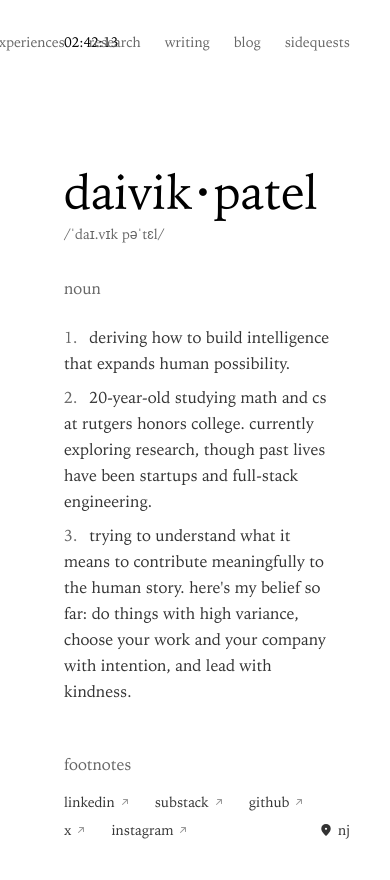
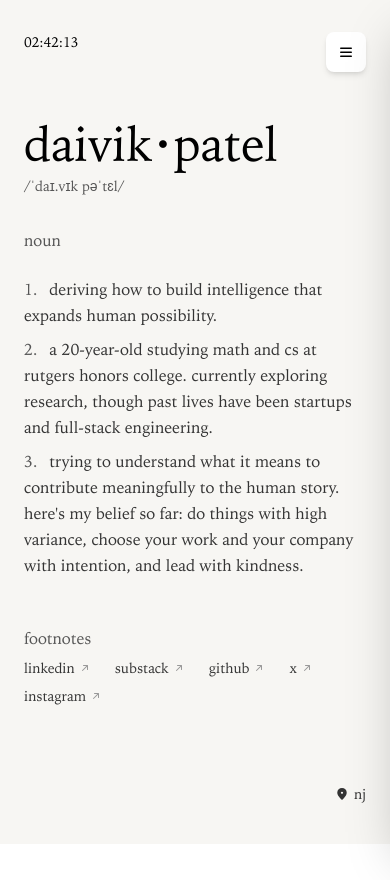
Before and after one commit to daivikk/daivik-site, a Next.js app: page / in a window 390 px wide. After the commit the page ends 844 px from the top, so only its background shows below. Built offline with nearby package versions, Linux system fonts and the light colour scheme.

Commit message:
changed bg color and made mobile friendly nav bar

```diff
--- a/app/blog/page.tsx
+++ b/app/blog/page.tsx
@@ -26,16 +26,16 @@ const blogPosts = [
 
 export default function Blog() {
   return (
-    <main className="relative min-h-screen w-screen pl-16 pr-[60px] py-10 overflow-x-hidden">
+    <main className="relative min-h-screen w-screen px-6 md:pl-16 md:pr-[60px] py-10 overflow-x-hidden">
       <TimeDisplay />
 
       {/* Navigation - top right */}
-      <div className="absolute top-8 right-10">
+      <div className="absolute top-8 right-6 md:right-10">
         <Navigation />
       </div>
 
       {/* Main content area */}
-      <div className="pt-32 max-w-2xl">
+      <div className="pt-20 md:pt-32 max-w-2xl">
         <h1 className="text-[2.75rem] font-normal mb-6 text-black">
           Blog
         </h1>
@@ -50,7 +50,7 @@ export default function Blog() {
                     <path fill="currentColor" d="M18 7.05a1 1 0 0 0-1-1L9 6a1 1 0 0 0 0 2h5.56l-8.27 8.29a1 1 0 0 0 0 1.42a1 1 0 0 0 1.42 0L16 9.42V15a1 1 0 0 0 1 1a1 1 0 0 0 1-1Z"/>
                   </svg>
                 </p>
-                <p className="text-xs text-[#666] mb-2">
+                <p className="text-xs text-[#555] mb-2">
                   {Array.isArray(post.author) ? post.author.join(', ') : post.author} · {post.date}
                 </p>
                 <p className="text-sm">
--- a/app/globals.css
+++ b/app/globals.css
@@ -31,3 +31,7 @@
   font-weight: 700;
   font-style: italic;
 }
+
+main {
+  background-color: #F7F6F3;
+}
--- a/app/page.tsx
+++ b/app/page.tsx
@@ -4,50 +4,50 @@ import LocationIndicator from '../components/LocationIndicator';
 
 export default function Home() {
   return (
-    <main className="relative min-h-screen w-screen pl-16 pr-[60px] py-10">
+    <main className="relative min-h-screen w-screen px-6 md:pl-16 md:pr-[60px] py-10">
       <TimeDisplay />
 
       {/* Navigation */}
-      <div className="absolute top-8 right-10">
+      <div className="absolute top-8 right-6 md:right-10">
         <Navigation />
       </div>
 
       {/* Main content - left aligned */}
-      <div className="max-w-2xl pt-32">
+      <div className="max-w-2xl pt-20 md:pt-32">
         {/* Name as dictionary entry */}
         <h1 className="text-5xl font-normal mb-2 text-black flex items-center">
           daivik<span className="mx-1 inline-block">·</span>patel
         </h1>
 
-        <p className="text-sm text-[#666] mb-8">
+        <p className="text-sm text-[#555] mb-8">
         /ˈdaɪ.vɪk pəˈtɛl/
         </p>
 
-        <p className="text-md text-[#666] mb-6">
+        <p className="text-md text-[#555] mb-6">
           noun
         </p>
 
         {/* Definitions */}
         <div className="flex flex-col gap-2 text-base leading-relaxed text-[#333]">
           <p>
-            <span className="text-[#666] mr-3">1.</span>
+            <span className="text-[#555] mr-3">1.</span>
             deriving how to build intelligence that expands human possibility.
             </p>
 
           <p>
-            <span className="text-[#666] mr-3">2.</span>
-            20-year-old studying math and cs at rutgers honors college. currently exploring research, though past lives have been startups and full-stack engineering.
+            <span className="text-[#555] mr-3">2.</span>
+            a 20-year-old studying math and cs at rutgers honors college. currently exploring research, though past lives have been startups and full-stack engineering.
           </p>
 
           <p>
-            <span className="text-[#666] mr-3">3.</span>
+            <span className="text-[#555] mr-3">3.</span>
             trying to understand what it means to contribute meaningfully to the human story. here's my belief so far: do things with high variance, choose your work and your company with intention, and lead with kindness.
           </p>
         </div>
 
         {/* Social Links */}
         <div className="mt-12">
-          <p className="text-md text-[#666] mb-4">footnotes</p>
+          <p className="text-md text-[#555] mb-2">footnotes</p>
           <div className="flex flex-wrap gap-x-6 gap-y-2">
             <a
               href="https://www.linkedin.com/in/daivik-patel-030b86255"
--- a/components/LocationIndicator.tsx
+++ b/components/LocationIndicator.tsx
@@ -1,6 +1,6 @@
 export default function LocationIndicator() {
   return (
-    <div className="absolute bottom-10 right-10 text-sm text-[#333] flex items-center gap-1">
+    <div className="absolute bottom-10 right-6 md:right-10 text-sm text-[#333] flex items-center gap-1">
       <svg
         xmlns="http://www.w3.org/2000/svg"
         width="16"
--- a/components/Navigation.tsx
+++ b/components/Navigation.tsx
@@ -1,5 +1,6 @@
 'use client';
 
+import { useState } from 'react';
 import Link from 'next/link';
 import { usePathname } from 'next/navigation';
 
@@ -14,9 +15,12 @@ const NAV_LINKS = [
 
 export default function Navigation() {
   const pathname = usePathname();
+  const [isOpen, setIsOpen] = useState(false);
 
   return (
-    <nav className="flex gap-6" style={{ fontFamily: 'var(--font-iowan)' }}>
+    <>
+      {/* Desktop Navigation */}
+      <nav className="hidden md:flex gap-6" style={{ fontFamily: 'var(--font-iowan)' }}>
         {NAV_LINKS.map((link) => {
           const isActive = pathname === link.href;
           return (
@@ -26,7 +30,7 @@ export default function Navigation() {
               className={`text-sm transition-colors duration-200 ${
                 isActive
                   ? 'text-black underline underline-offset-4'
-                : 'text-[#666] hover:text-black no-underline'
+                  : 'text-[#555] hover:text-black no-underline'
               }`}
             >
               {link.label}
@@ -34,5 +38,63 @@ export default function Navigation() {
           );
         })}
       </nav>
+
+      {/* Mobile Hamburger Button */}
+      <button
+        className="md:hidden flex items-center justify-center w-10 h-10 rounded-lg bg-white shadow-md hover:shadow-lg transition-shadow z-50"
+        onClick={() => setIsOpen(!isOpen)}
+        aria-label="Toggle menu"
+      >
+        <svg xmlns="http://www.w3.org/2000/svg" width="16" height="16" viewBox="0 0 16 16">
+          <path fill="none" stroke="currentColor" strokeLinecap="round" strokeLinejoin="round" strokeWidth="1.5" d="m2.75 12.25h10.5m-10.5-4h10.5m-10.5-4h10.5"/>
+        </svg>
+      </button>
+
+      {/* Mobile Menu Overlay */}
+      {isOpen && (
+        <div
+          className="fixed inset-0 bg-black bg-opacity-20 z-40 md:hidden"
+          onClick={() => setIsOpen(false)}
+        />
+      )}
+
+      {/* Mobile Menu */}
+      <div
+        className={`fixed top-0 right-0 h-full w-64 bg-[#F7F6F3] shadow-2xl z-40 transform transition-transform duration-300 ease-out md:hidden ${
+          isOpen ? 'translate-x-0' : 'translate-x-full'
+        }`}
+      >
+        {/* Close button */}
+        <button
+          onClick={() => setIsOpen(false)}
+          className="absolute top-8 right-6 w-10 h-10 flex items-center justify-center rounded-lg bg-[#F7F6F3] shadow-md hover:shadow-lg transition-shadow"
+          aria-label="Close menu"
+        >
+          <svg xmlns="http://www.w3.org/2000/svg" width="18" height="18" viewBox="0 0 24 24">
+            <path fill="currentColor" d="M18.3 5.71a.996.996 0 0 0-1.41 0L12 10.59L7.11 5.7A.996.996 0 1 0 5.7 7.11L10.59 12L5.7 16.89a.996.996 0 1 0 1.41 1.41L12 13.41l4.89 4.89a.996.996 0 1 0 1.41-1.41L13.41 12l4.89-4.89c.38-.38.38-1.02 0-1.4"/>
+          </svg>
+        </button>
+
+        <nav className="flex flex-col gap-6 p-8 pt-20" style={{ fontFamily: 'var(--font-iowan)' }}>
+          {NAV_LINKS.map((link) => {
+            const isActive = pathname === link.href;
+            return (
+              <Link
+                key={link.href}
+                href={link.href}
+                onClick={() => setIsOpen(false)}
+                className={`text-sm transition-colors duration-200 ${
+                  isActive
+                    ? 'text-black underline underline-offset-4'
+                    : 'text-[#555] hover:text-black no-underline'
+                }`}
+              >
+                {link.label}
+              </Link>
+            );
+          })}
+        </nav>
+      </div>
+    </>
   );
 }
--- a/components/PageLayout.tsx
+++ b/components/PageLayout.tsx
@@ -10,15 +10,15 @@ interface PageLayoutProps {
 
 export default function PageLayout({ children }: PageLayoutProps) {
   return (
-    <main className="relative h-screen w-screen pl-16 pr-[60px] py-10 overflow-hidden">
+    <main className="relative min-h-screen w-screen px-6 md:pl-16 md:pr-[60px] py-10 overflow-x-hidden">
       <TimeDisplay />
 
       {/* Navigation - top right */}
-      <div className="absolute top-8 right-10">
+      <div className="absolute top-8 right-6 md:right-10">
         <Navigation />
       </div>
 
-      <div className="pt-32 max-w-2xl">
+      <div className="pt-20 md:pt-32 max-w-2xl">
         {children}
       </div>
 
--- a/components/TimeDisplay.tsx
+++ b/components/TimeDisplay.tsx
@@ -25,7 +25,7 @@ export default function TimeDisplay() {
 
   return (
     <div
-      className="absolute top-8 left-16 text-sm text-black"
+      className="absolute top-8 left-6 md:left-16 text-sm text-black"
       style={{ fontFamily: 'var(--font-iowan)' }}
     >
       {currentTime}
```
Also changed, not shown: app/blog/[slug]/page.tsx (+9 -9 lines). Lines whose indentation alone changed are shown as unchanged.
